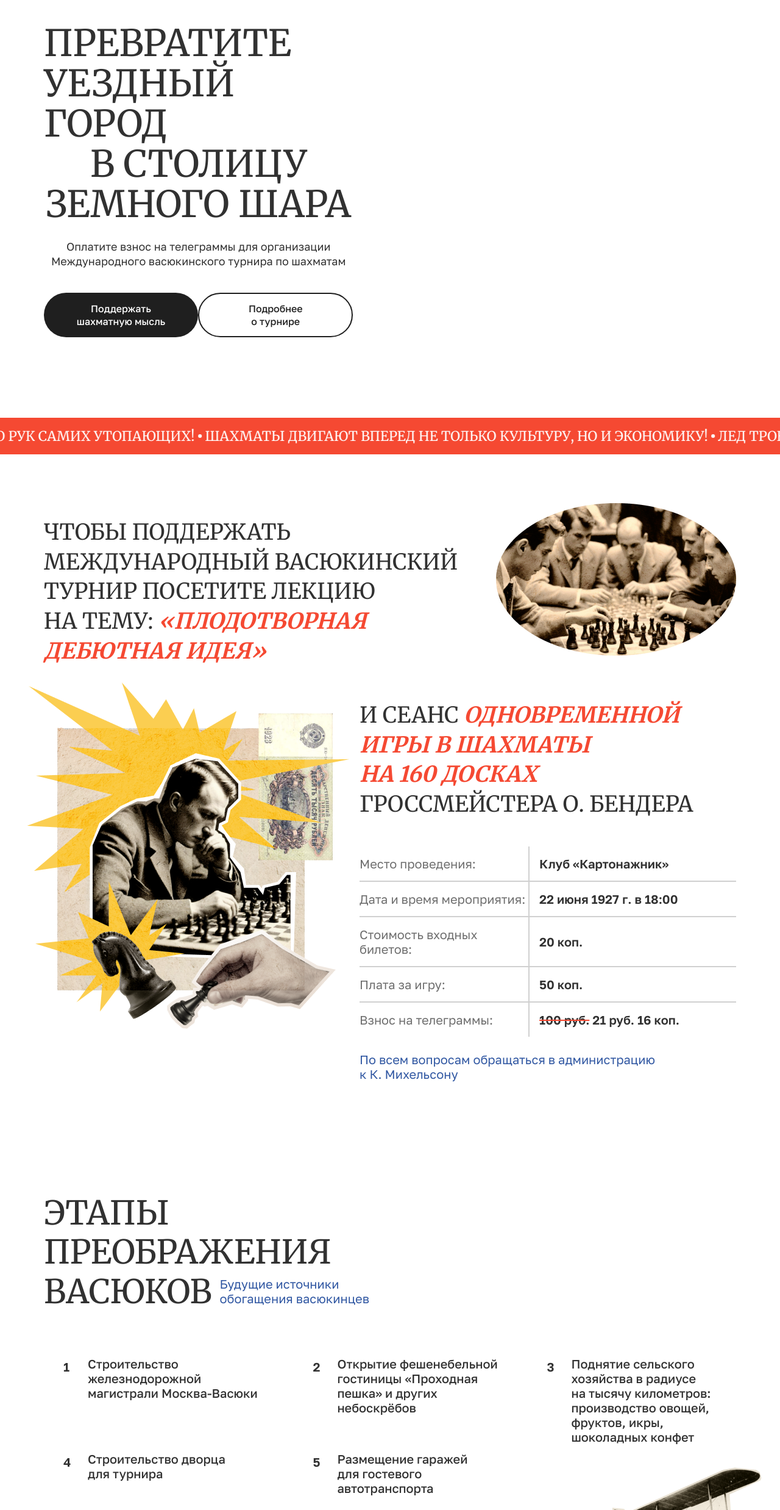
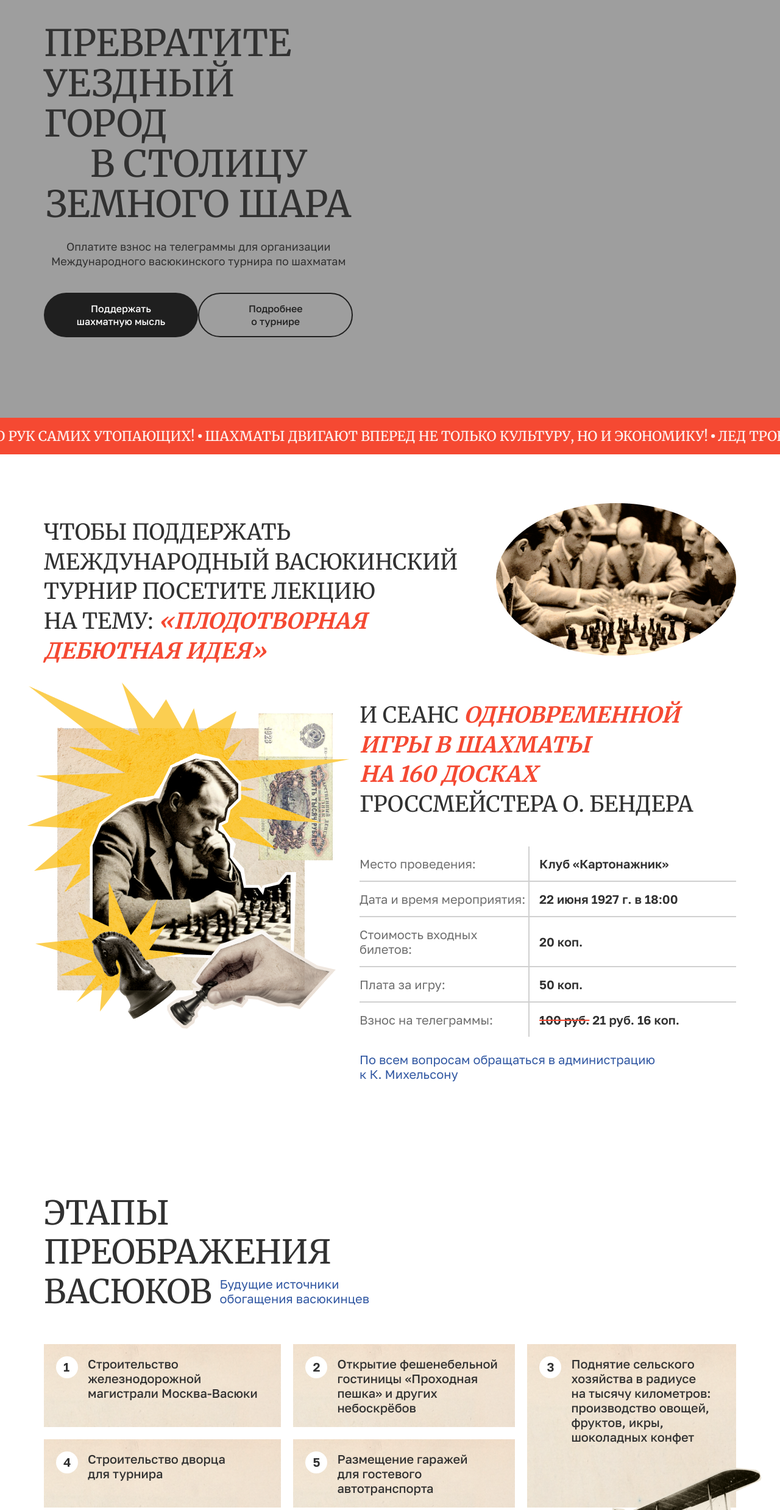
Before and after one commit to Parovozzz0808/chess_tournament.io, a plain HTML site: page index.html in a window 1280 px wide. Shown: the part 84-2560 px from the top of the page at 61% size. Drawn offline with nearby package versions, Linux system fonts and the light colour scheme; the site is published under a folder, as on GitHub Pages, so addresses that start at the root find nothing.

Commit message:
change style.css

```diff
--- a/style.css
+++ b/style.css
@@ -48,7 +48,7 @@ button {
 .header_container {
     max-width: 1920px;
     padding: 26px 0 0 349px;
-    background-image: url('/img/bg.png');
+    background-image: url('./img/bg.png');
     background-repeat: no-repeat;
     background-size: cover;
 }
@@ -313,7 +313,7 @@ table .table_row:nth-child(5) td {
 .grid_cell {
     display: flex;
     flex-direction: row;
-    background-image: url('/img/bg_stages_.png');
+    background-image: url('./img/bg_stages_.png');
     background-repeat: no-repeat;
     background-size: cover;
 }
```
